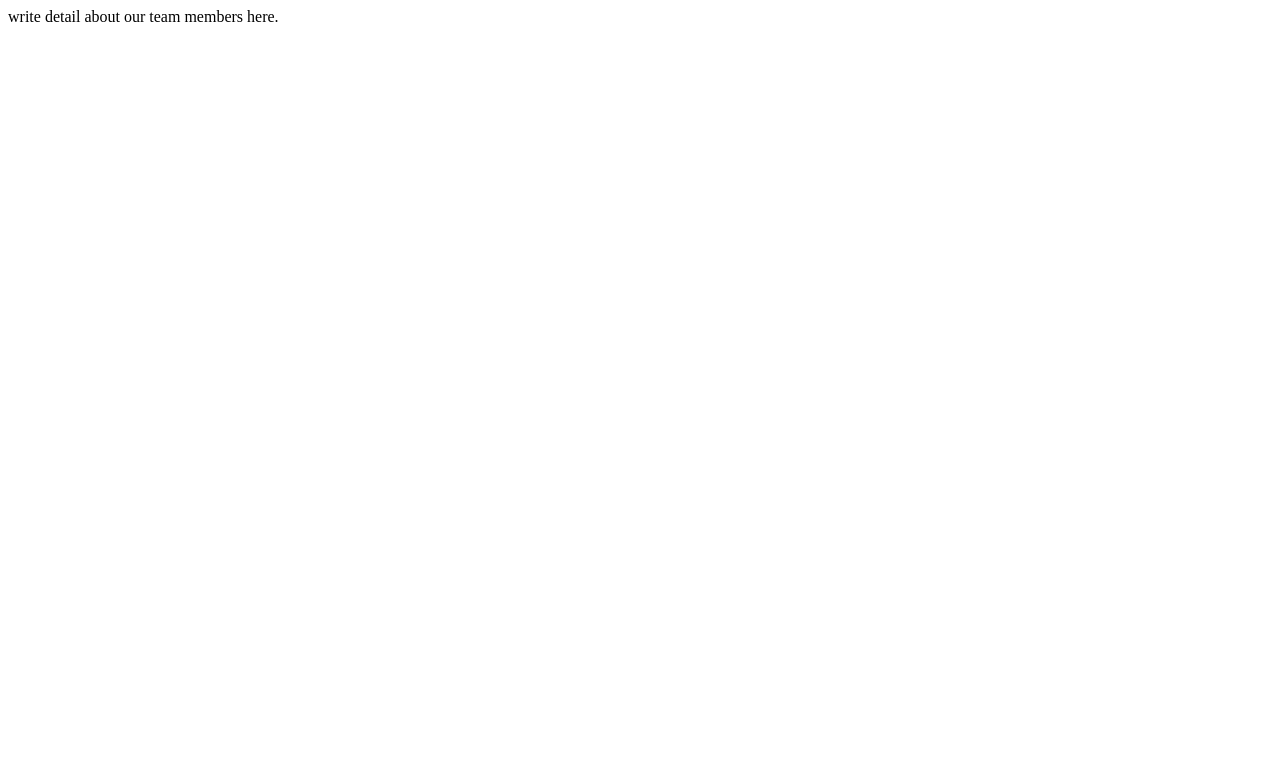
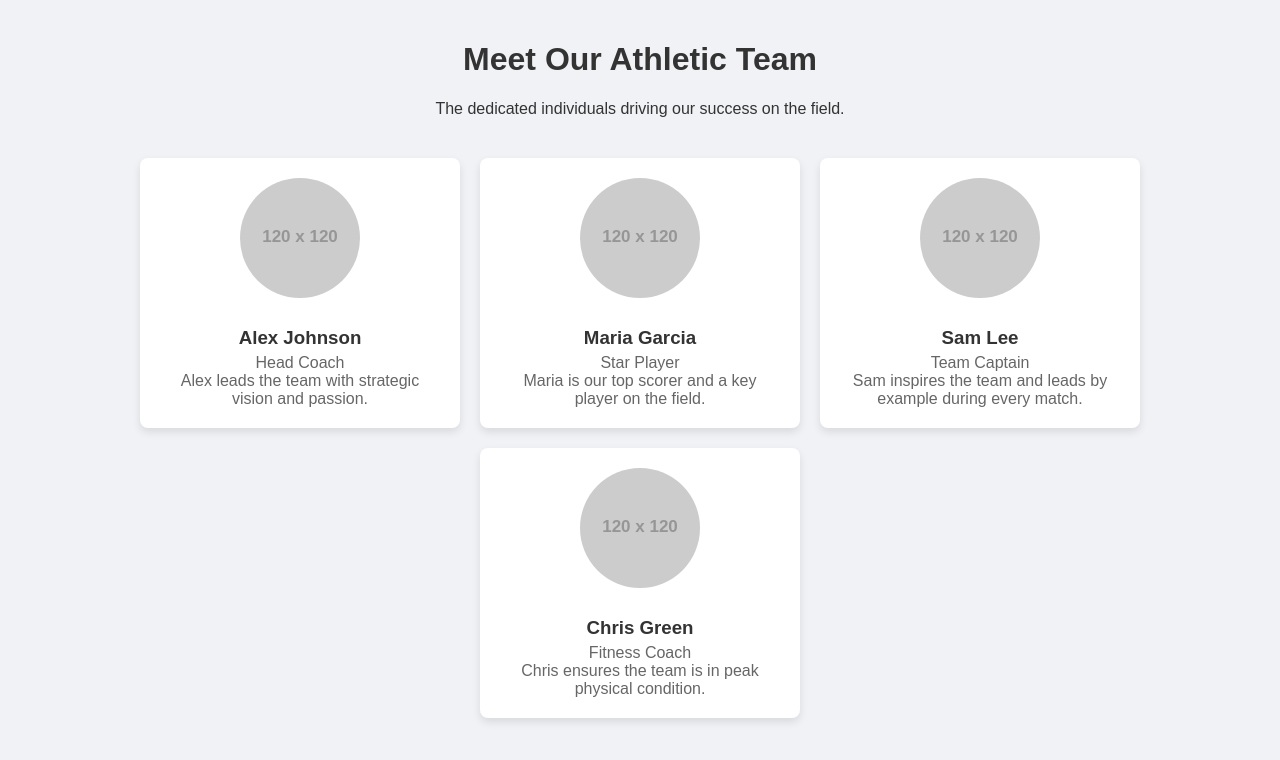
Before and after one commit to titiwatr/example-git-branch, a plain HTML site: page team/team.html in a window 1280 px wide. Drawn offline with Linux system fonts and the light colour scheme; placeholder pictures from the web are drawn by us.

Commit message:
finish team members page

```diff
--- a/team/team.html
+++ b/team/team.html
@@ -1 +1,87 @@
-write detail about our team members here.
+<!DOCTYPE html>
+<html lang="en">
+<head>
+    <meta charset="UTF-8">
+    <meta name="viewport" content="width=device-width, initial-scale=1.0">
+    <title>Our Team</title>
+    <style>
+        body {
+            font-family: Arial, sans-serif;
+            background-color: #f0f2f5;
+            color: #333;
+            margin: 0;
+            padding: 20px;
+        }
+        .header {
+            text-align: center;
+            margin-bottom: 40px;
+        }
+        .team-container {
+            display: flex;
+            flex-wrap: wrap;
+            justify-content: center;
+            gap: 20px;
+        }
+        .team-member {
+            background-color: #fff;
+            border-radius: 8px;
+            box-shadow: 0 4px 8px rgba(0,0,0,0.1);
+            width: 280px;
+            text-align: center;
+            padding: 20px;
+        }
+        .team-member img {
+            width: 120px;
+            height: 120px;
+            border-radius: 50%;
+            object-fit: cover;
+            margin-bottom: 15px;
+        }
+        .team-member h3 {
+            margin: 10px 0 5px;
+        }
+        .team-member p {
+            margin: 0;
+            color: #666;
+        }
+    </style>
+</head>
+<body>
+
+    <div class="header">
+        <h1>Meet Our Athletic Team</h1>
+        <p>The dedicated individuals driving our success on the field.</p>
+    </div>
+
+    <div class="team-container">
+        <div class="team-member">
+            <img src="https://placehold.co/120x120/EFEFEF/333?text=AJ" alt="Team Member 1">
+            <h3>Alex Johnson</h3>
+            <p>Head Coach</p>
+            <p>Alex leads the team with strategic vision and passion.</p>
+        </div>
+
+        <div class="team-member">
+            <img src="https://placehold.co/120x120/EFEFEF/333?text=MG" alt="Team Member 2">
+            <h3>Maria Garcia</h3>
+            <p>Star Player</p>
+            <p>Maria is our top scorer and a key player on the field.</p>
+        </div>
+
+        <div class="team-member">
+            <img src="https://placehold.co/120x120/EFEFEF/333?text=SL" alt="Team Member 3">
+            <h3>Sam Lee</h3>
+            <p>Team Captain</p>
+            <p>Sam inspires the team and leads by example during every match.</p>
+        </div>
+
+        <div class="team-member">
+            <img src="https://placehold.co/120x120/EFEFEF/333?text=CG" alt="Team Member 4">
+            <h3>Chris Green</h3>
+            <p>Fitness Coach</p>
+            <p>Chris ensures the team is in peak physical condition.</p>
+        </div>
+    </div>
+
+</body>
+</html>
```
Also changed, not shown: index.html (+1 -1 lines).
